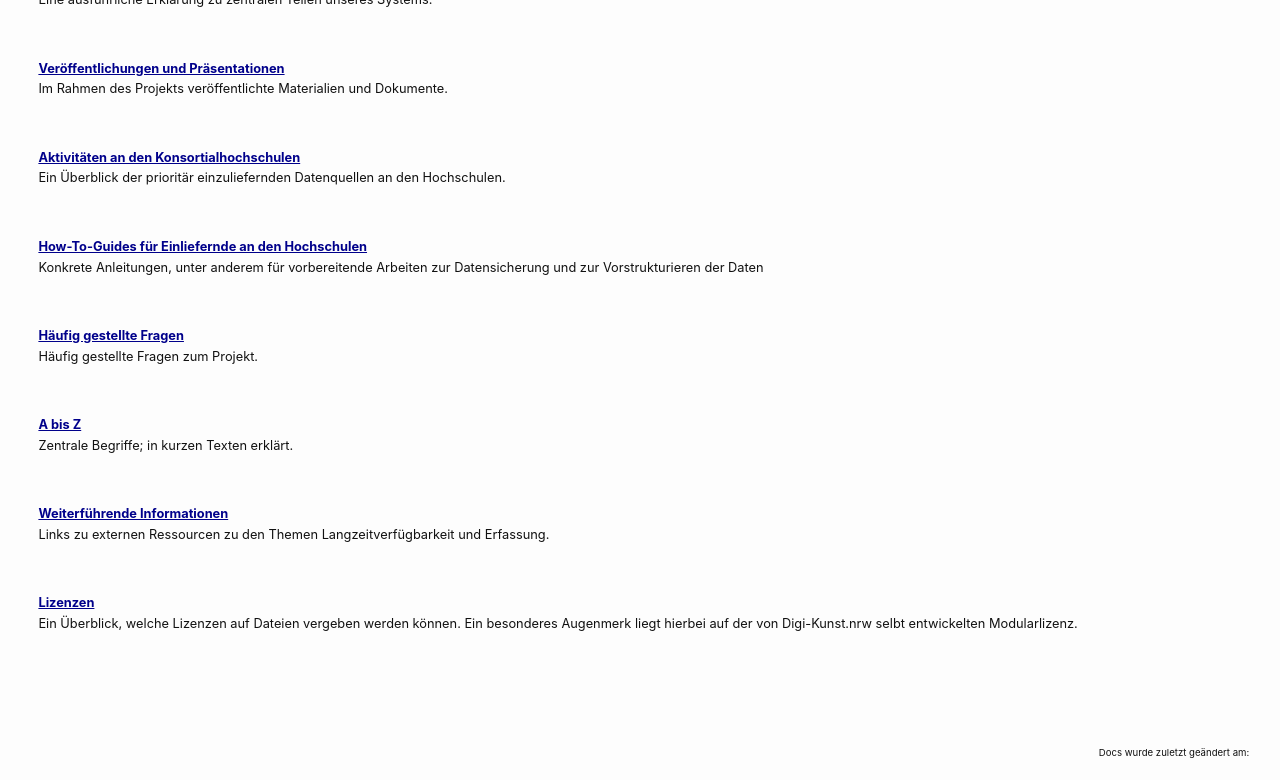
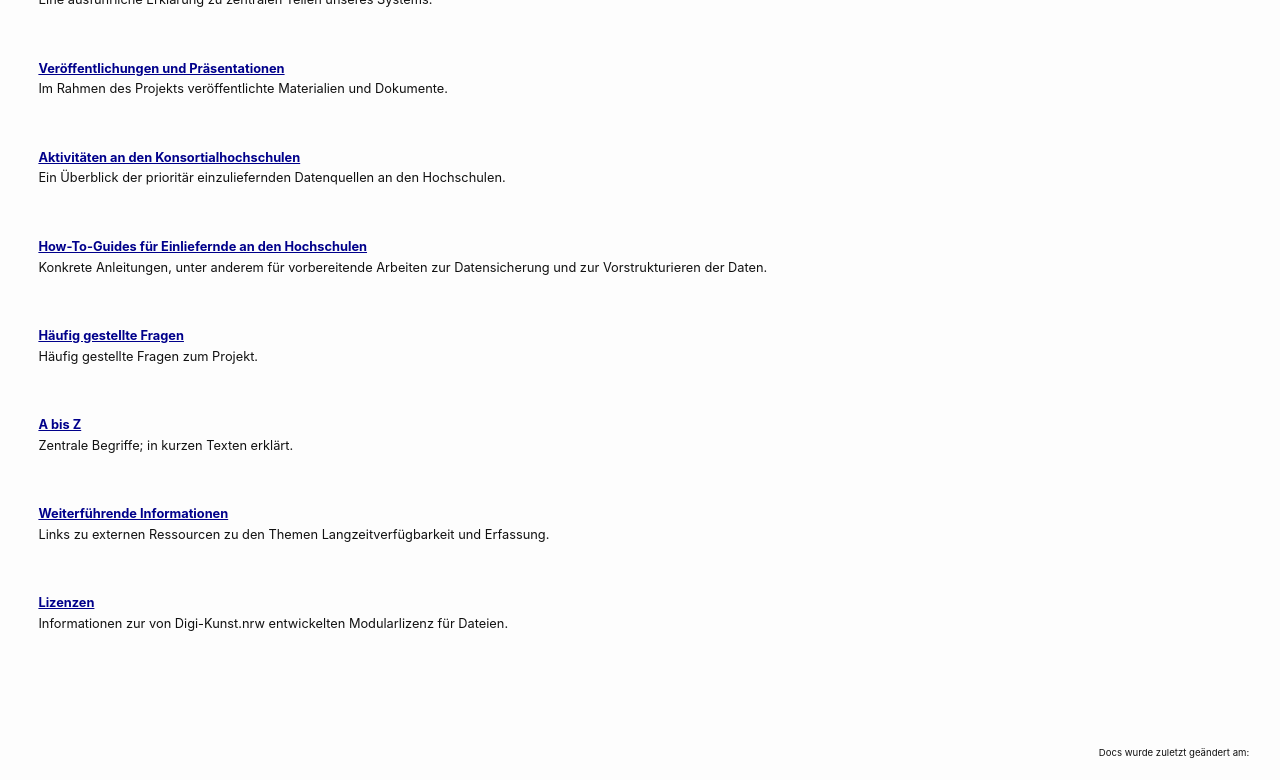
Before and after one commit to ottjannik/digi-kunst.github.io, a Jekyll site: the page built from ressourcen/index.markdown, in a window 1280 px wide and 900 px high, scrolled down 443 px, cut to the strip 0-780 px from the top of the window. Built offline with Jekyll 4.4.1, drawn with Linux system fonts in a browser that asks for light colours; a script that is not in the unit is left out.

Commit message:
Ressourcen update

```diff
--- a/ressourcen/index.markdown
+++ b/ressourcen/index.markdown
@@ -17,7 +17,7 @@ Im Rahmen des Projekts veröffentlichte Materialien und Dokumente.
 Ein Überblick der prioritär einzuliefernden Datenquellen an den Hochschulen.
 
 [**How-To-Guides für Einliefernde an den Hochschulen**](/ressourcen/how-to-guides-fuer-einliefernde)\
-Konkrete Anleitungen, unter anderem für vorbereitende Arbeiten zur Datensicherung und zur Vorstrukturieren der Daten
+Konkrete Anleitungen, unter anderem für vorbereitende Arbeiten zur Datensicherung und zur Vorstrukturieren der Daten.
 
 [**Häufig gestellte Fragen**](/ressourcen/FAQ)\
 Häufig gestellte Fragen zum Projekt.
@@ -29,4 +29,4 @@ Zentrale Begriffe; in kurzen Texten erklärt.
 Links zu externen Ressourcen zu den Themen Langzeitverfügbarkeit und Erfassung.
 
 [**Lizenzen**](/ressourcen/lizenzen)\
-Ein Überblick, welche Lizenzen auf Dateien vergeben werden können. Ein besonderes Augenmerk liegt hierbei auf der von Digi-Kunst.nrw selbt entwickelten Modularlizenz.
+Informationen zur von Digi-Kunst.nrw entwickelten Modularlizenz für Dateien.
```
